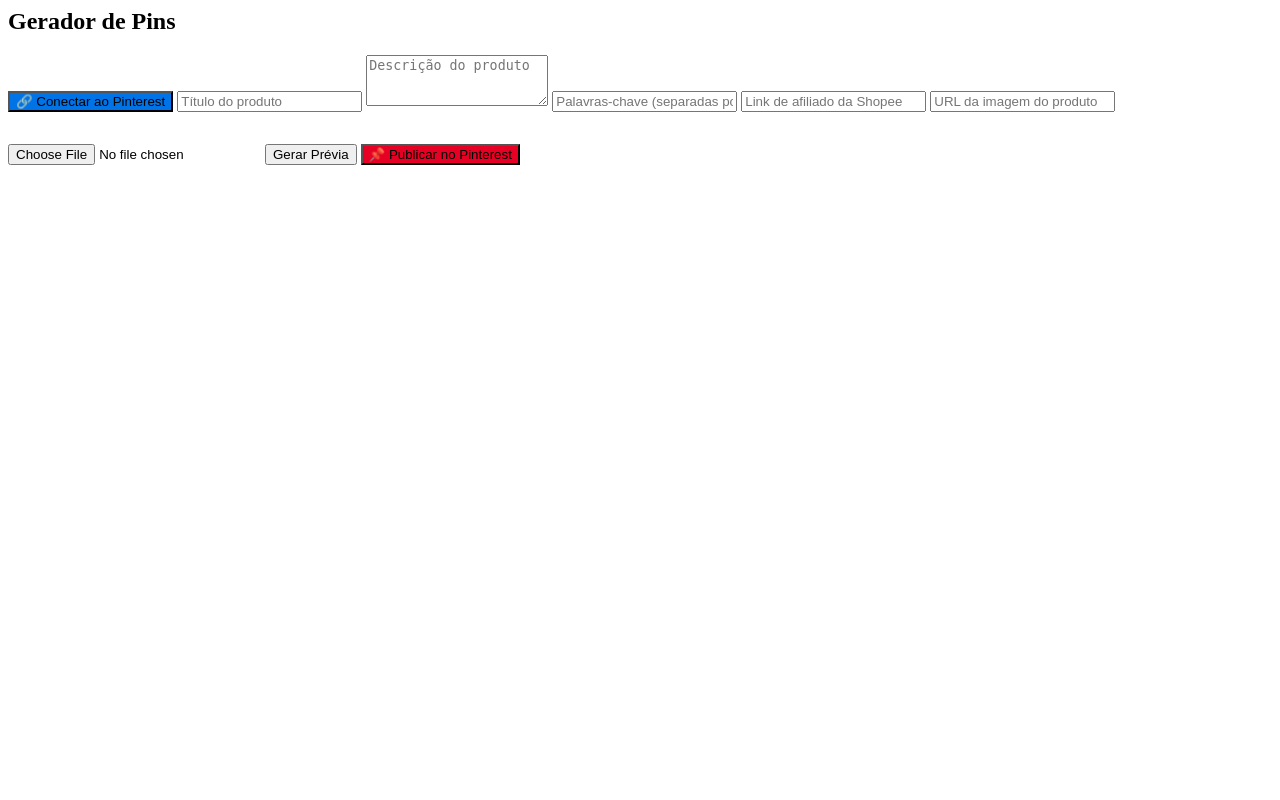
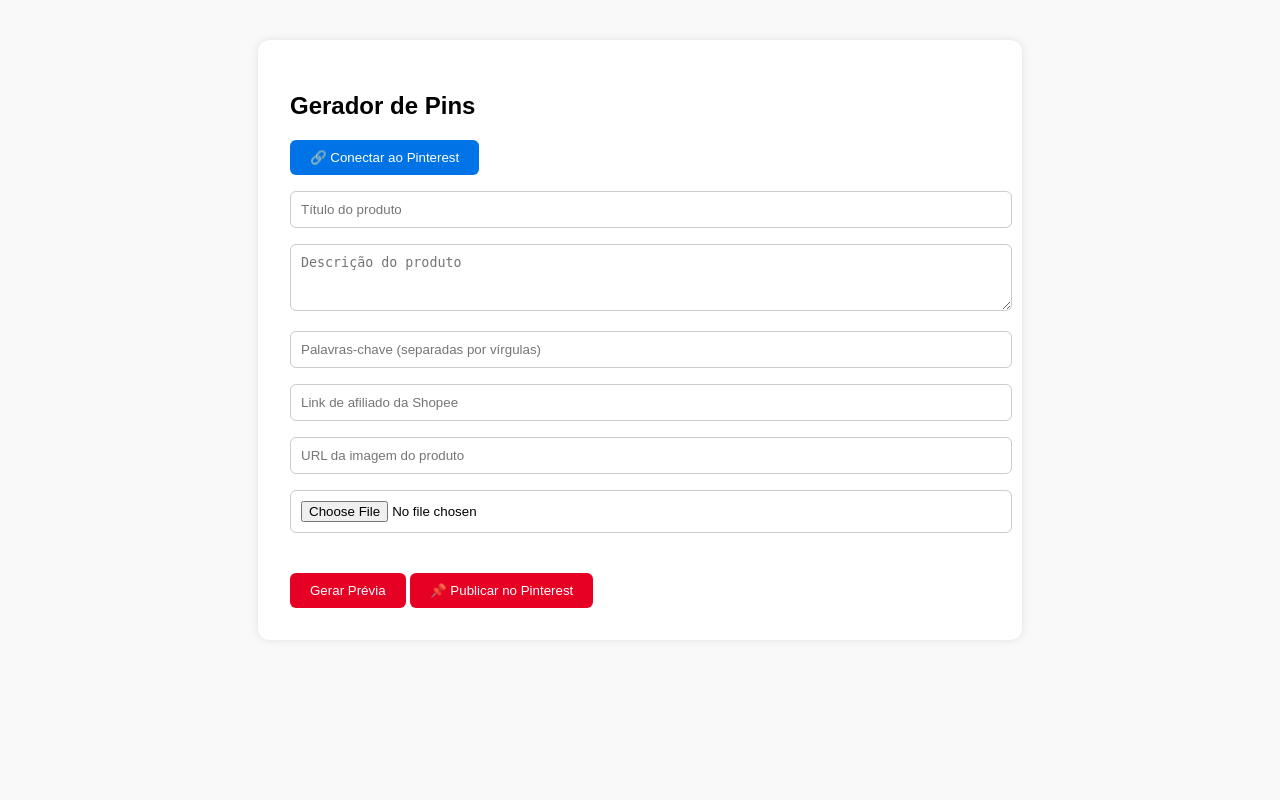
Before and after one commit to Francil11/testes-site, a Flask app: page / in a window 1280 px wide. Run offline with Flask 3, Linux system fonts and the light colour scheme.

Commit message:
Update index.html

```diff
--- a/templates/index.html
+++ b/templates/index.html
@@ -1,4 +1,60 @@
-<!-- Dentro do <body> -->
+<!DOCTYPE html>
+<html lang="pt-BR">
+<head>
+  <meta charset="UTF-8">
+  <meta name="viewport" content="width=device-width, initial-scale=1.0">
+  <title>Gerador de Pins - Pinterest Automator</title>
+  <style>
+    body {
+      font-family: Arial, sans-serif;
+      background-color: #f9f9f9;
+      padding: 2rem;
+    }
+
+    .container {
+      max-width: 700px;
+      margin: auto;
+      background-color: #fff;
+      padding: 2rem;
+      border-radius: 12px;
+      box-shadow: 0 0 10px rgba(0, 0, 0, 0.1);
+    }
+
+    input, textarea {
+      width: 100%;
+      padding: 10px;
+      margin-bottom: 1rem;
+      border-radius: 6px;
+      border: 1px solid #ccc;
+    }
+
+    button {
+      padding: 10px 20px;
+      color: #fff;
+      border: none;
+      border-radius: 6px;
+      cursor: pointer;
+    }
+
+    .preview {
+      border: 1px dashed #ccc;
+      padding: 1rem;
+      border-radius: 8px;
+      margin-top: 1.5rem;
+    }
+
+    .preview img {
+      max-width: 100%;
+      height: auto;
+      border-radius: 8px;
+    }
+
+    .preview h3 {
+      margin-top: 1rem;
+    }
+  </style>
+</head>
+<body>
   <div class="container">
     <h2>Gerador de Pins</h2>
 
@@ -13,7 +69,7 @@
     <input type="text" id="linkAfiliado" placeholder="Link de afiliado da Shopee">
     <input type="text" id="imagemUrl" placeholder="URL da imagem do produto">
     <input type="file" id="imagemArquivo" accept="image/*">
-  <button onclick="mostrarPrevia()">Gerar Prévia</button>
+    <button style="background-color: #e60023;" onclick="mostrarPrevia()">Gerar Prévia</button>
 
     <div class="preview" id="preview" style="display:none;">
       <h3>Prévia do Pin</h3>
@@ -24,12 +80,12 @@
       <p><strong>Link de afiliado:</strong> <a id="previewLink" href="#" target="_blank">Ver Produto</a></p>
     </div>
 
-  <button style="margin-top: 1rem; background-color: #e60023;" onclick="publicarNoPinterest()">📌 Publicar no Pinterest</button>
+    <button style="margin-top: 1.5rem; background-color: #e60023;" onclick="publicarNoPinterest()">📌 Publicar no Pinterest</button>
   </div>
 
   <script>
     const CLIENT_ID = "SEU_CLIENT_ID_DO_PINTEREST";
-  const REDIRECT_URI = "https://SEUSITE.com/auth/pinterest/callback"; // Altere para seu domínio
+    const REDIRECT_URI = "https://SEUSITE.com/auth/pinterest/callback";
     const SCOPES = "pins:read,pins:write,boards:read,boards:write,user_accounts:read";
 
     function conectarComPinterest() {
@@ -70,7 +126,7 @@
       const link = document.getElementById('linkAfiliado').value;
       const imagemUrl = document.getElementById('previewImg').src;
 
-    const token = "SEU_TOKEN_DE_ACESSO"; // Vai vir depois do fluxo OAuth
+      const token = "SEU_TOKEN_DE_ACESSO";
       const boardId = "SEU_BOARD_ID";
 
       const pinData = {
@@ -105,3 +161,5 @@
       }
     }
   </script>
+</body>
+</html>
```
Lines whose indentation alone changed are shown as unchanged.
